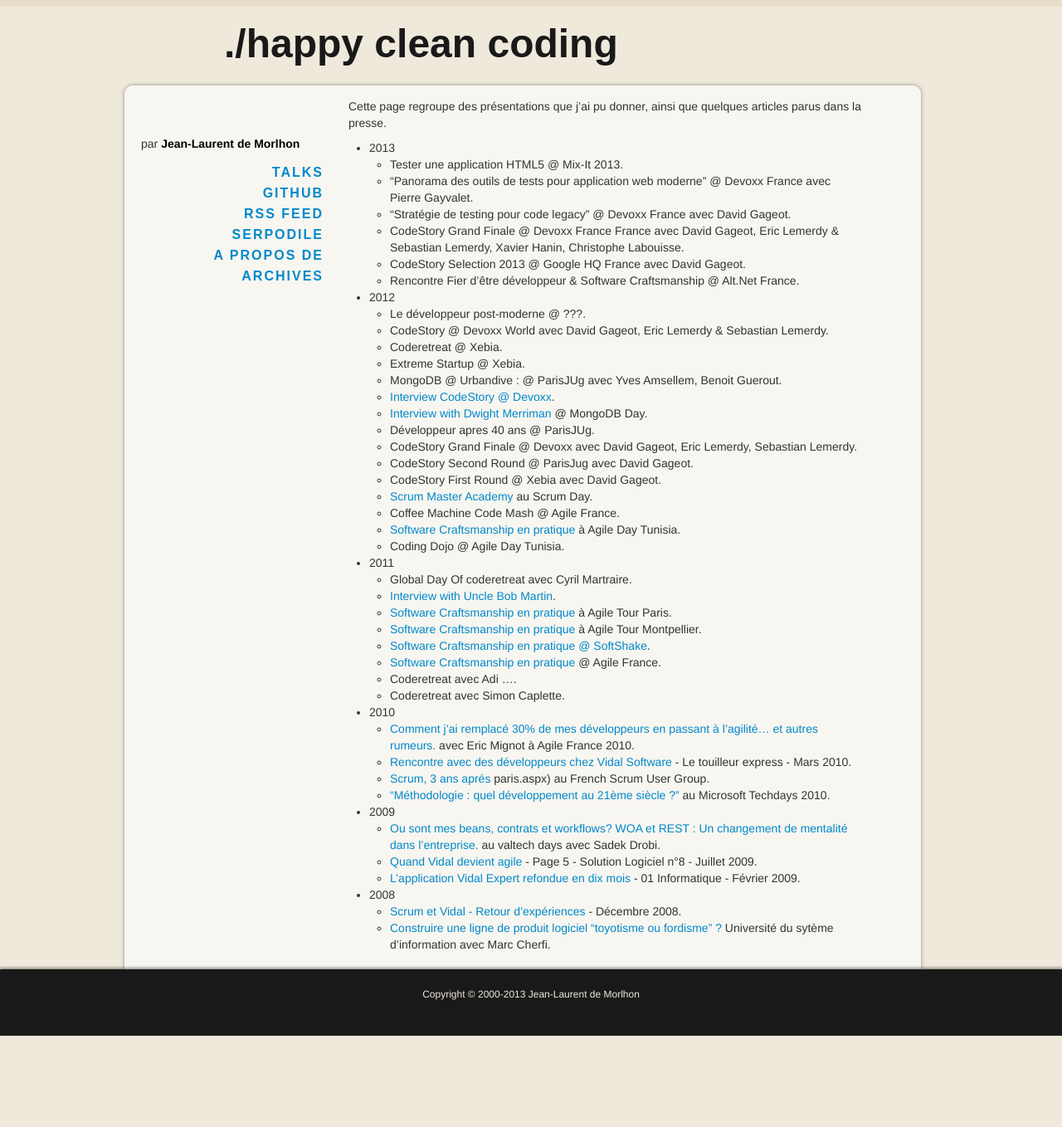
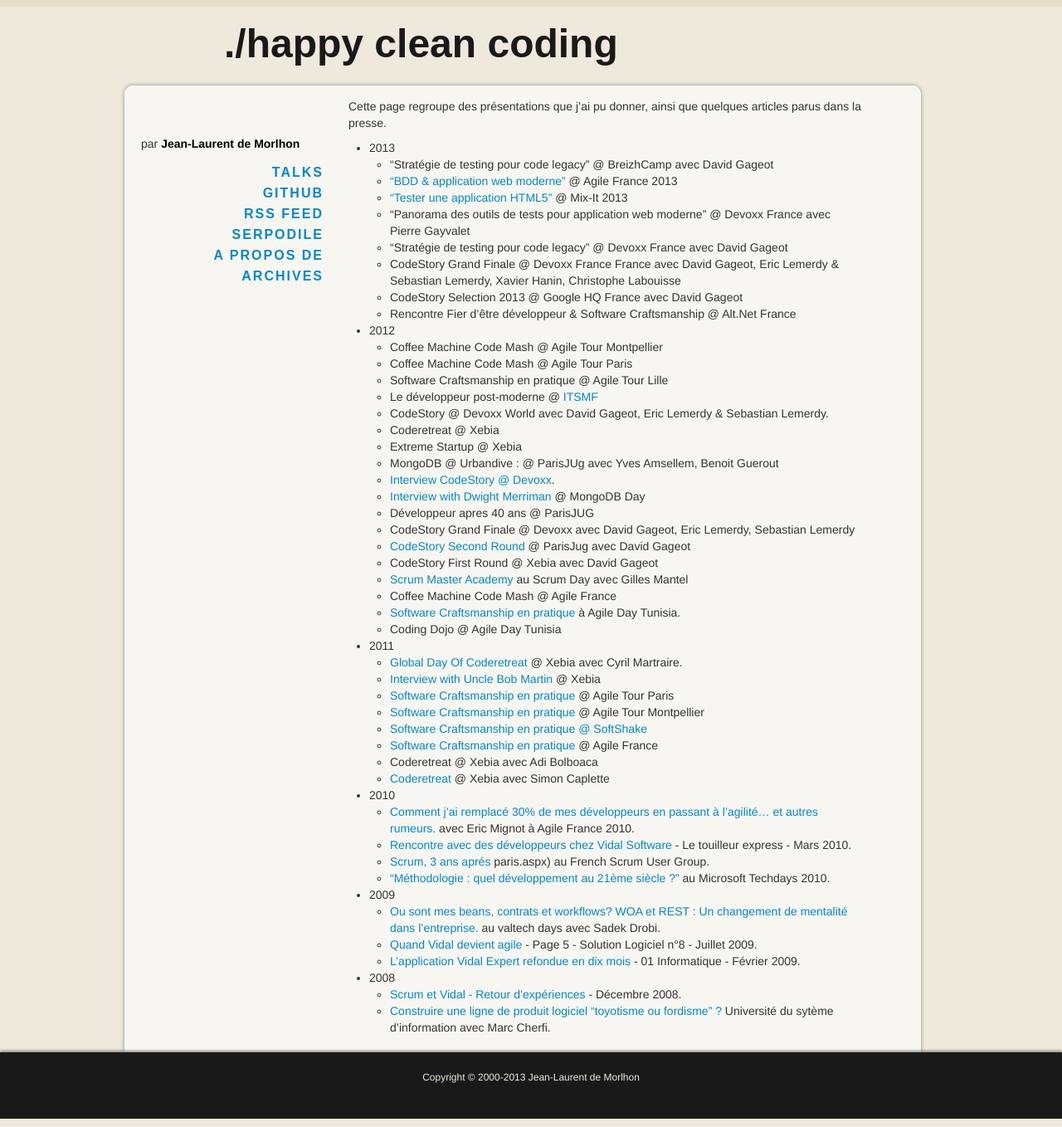
Before and after one commit to jeanlaurent/happycleancoding, a Jekyll site: the page built from talks.markdown, in a window 1280 px wide. Shown: the whole page at 83% size. Built offline with Jekyll 4.4.1, drawn with Linux system fonts in a browser that asks for light colours; some web fonts are replaced; before the commit the page ends 1258 px from its top, so only the background shows below that.

Commit message:
update talks

```diff
--- a/talks.markdown
+++ b/talks.markdown
@@ -9,39 +9,44 @@ title: Talks
 Cette page regroupe des présentations que j'ai pu donner, ainsi que quelques articles parus dans la presse.
 
 * 2013
-  * Tester une application HTML5 @ Mix-It 2013.
-  * "Panorama des outils de tests pour application web moderne" @ Devoxx France avec Pierre Gayvalet.
-  * "Stratégie de testing pour code legacy" @ Devoxx France avec David Gageot.
-  * CodeStory Grand Finale @ Devoxx France France avec David Gageot, Eric Lemerdy & Sebastian Lemerdy, Xavier Hanin, Christophe Labouisse.
-  * CodeStory Selection 2013 @ Google HQ France avec David Gageot.
-  * Rencontre Fier d'être développeur & Software Craftsmanship @ Alt.Net France.
+  * "Stratégie de testing pour code legacy" @ BreizhCamp avec David Gageot
+  * ["BDD & application web moderne"](https://github.com/jeanlaurent/CucumberAndZombie/blob/master/CucumberZombie-AgileFrance2013.pdf?raw=true) @ Agile France 2013
+  * ["Tester une application HTML5"](https://github.com/jeanlaurent/CucumberAndZombie/blob/master/CucumberZombie-MixIt2013.pdf?raw=true) @ Mix-It 2013
+  * "Panorama des outils de tests pour application web moderne" @ Devoxx France avec Pierre Gayvalet
+  * "Stratégie de testing pour code legacy" @ Devoxx France avec David Gageot
+  * CodeStory Grand Finale @ Devoxx France France avec David Gageot, Eric Lemerdy & Sebastian Lemerdy, Xavier Hanin, Christophe Labouisse
+  * CodeStory Selection 2013 @ Google HQ France avec David Gageot
+  * Rencontre Fier d'être développeur & Software Craftsmanship @ Alt.Net France
 
 * 2012
-  * Le développeur post-moderne @ ???.
+  * Coffee Machine Code Mash @ Agile Tour Montpellier
+  * Coffee Machine Code Mash @ Agile Tour Paris
+  * Software Craftsmanship en pratique @ Agile Tour Lille
+  * Le développeur post-moderne @ [ITSMF](http://www.itsmf.fr/)
   * CodeStory @ Devoxx World avec David Gageot, Eric Lemerdy & Sebastian Lemerdy.
-  * Coderetreat @ Xebia.
-  * Extreme Startup @ Xebia.
-  * MongoDB @ Urbandive : @ ParisJUg avec Yves Amsellem, Benoit Guerout.
+  * Coderetreat @ Xebia
+  * Extreme Startup @ Xebia
+  * MongoDB @ Urbandive : @ ParisJUg avec Yves Amsellem, Benoit Guerout
   * [Interview CodeStory @ Devoxx](http://www.parleys.com/#st=5&id=3174&sl=0).
-  * [Interview with Dwight Merriman](http://blog.xebia.fr/2012/03/07/qa-with-dwight-merriman/) @ MongoDB Day.
-  * Développeur apres 40 ans @ ParisJUg.
-  * CodeStory Grand Finale @ Devoxx avec David Gageot, Eric Lemerdy, Sebastian Lemerdy.
-  * CodeStory Second Round @ ParisJug avec David Gageot.
-  * CodeStory First Round @ Xebia avec David Gageot.
-  * [Scrum Master Academy](http://www.youtube.com/watch?v=9y9VTw7nL3Q) au Scrum Day.
-  * Coffee Machine Code Mash @ Agile France.
+  * [Interview with Dwight Merriman](http://blog.xebia.fr/2012/03/07/qa-with-dwight-merriman/) @ MongoDB Day
+  * Développeur apres 40 ans @ ParisJUG
+  * CodeStory Grand Finale @ Devoxx avec David Gageot, Eric Lemerdy, Sebastian Lemerdy
+  * [CodeStory Second Round](https://speakerdeck.com/dgageot/finale-code-story) @ ParisJug avec David Gageot
+  * CodeStory First Round @ Xebia avec David Gageot
+  * [Scrum Master Academy](http://www.youtube.com/watch?v=9y9VTw7nL3Q) au Scrum Day avec Gilles Mantel
+  * Coffee Machine Code Mash @ Agile France
   * [Software Craftsmanship en pratique](https://speakerdeck.com/u/jeanlaurent/p/software-craftsmanship-en-pratique-at-agile-day-tunisia) à Agile Day Tunisia.
-  * Coding Dojo @ Agile Day Tunisia.
+  * Coding Dojo @ Agile Day Tunisia
 
 * 2011
-  * Global Day Of coderetreat avec Cyril Martraire.
-  * [Interview with Uncle Bob Martin](http://blog.xebia.fr/2011/05/25/interview-avec-robert-martin/).
-  * [Software Craftsmanship en pratique](http://www.slideshare.net/jl.morlhon/software-craftsmanship-en-pratique-agiletour) à Agile Tour Paris.
-  * [Software Craftsmanship en pratique](http://www.slideshare.net/jl.morlhon/software-craftsmanship-en-pratique-agiletour) à Agile Tour Montpellier.
-  * [Software Craftsmanship en pratique @ SoftShake](http://www.slideshare.net/jl.morlhon/software-craftsmanship-en-pratique).
-  * [Software Craftsmanship en pratique]((http://www.slideshare.net/jl.morlhon/software-craftsmanship-en-pratique-agiletour)) @ Agile France.
-  * Coderetreat avec Adi ....
-  * Coderetreat avec Simon Caplette.
+  * [Global Day Of Coderetreat](http://blog.xebia.fr/2011/11/29/coderetreat/) @ Xebia avec Cyril Martraire.
+  * [Interview with Uncle Bob Martin](http://blog.xebia.fr/2011/05/25/interview-avec-robert-martin/) @ Xebia
+  * [Software Craftsmanship en pratique](http://www.slideshare.net/jl.morlhon/software-craftsmanship-en-pratique-agiletour) @ Agile Tour Paris
+  * [Software Craftsmanship en pratique](http://www.slideshare.net/jl.morlhon/software-craftsmanship-en-pratique-agiletour) @ Agile Tour Montpellier
+  * [Software Craftsmanship en pratique @ SoftShake](http://www.slideshare.net/jl.morlhon/software-craftsmanship-en-pratique)
+  * [Software Craftsmanship en pratique]((http://www.slideshare.net/jl.morlhon/software-craftsmanship-en-pratique-agiletour)) @ Agile France
+  * Coderetreat @ Xebia avec Adi Bolboaca
+  * [Coderetreat](http://blog.xebia.fr/2011/05/09/code-retreat-juin-2011/) @ Xebia avec Simon Caplette
 
 * 2010
   * [Comment j'ai remplacé 30% de mes développeurs en passant à l'agilité... et autres rumeurs.](http://www.slideshare.net/jl.morlhon/comment-jai-remplac-30-de-mes-dveloppeurs-en-adoptant-lagilit-et-autres-rumeurs) avec Eric Mignot à Agile France 2010.
```
